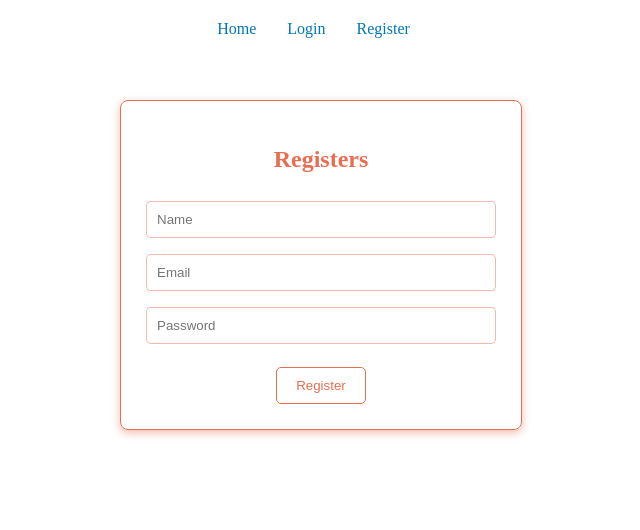
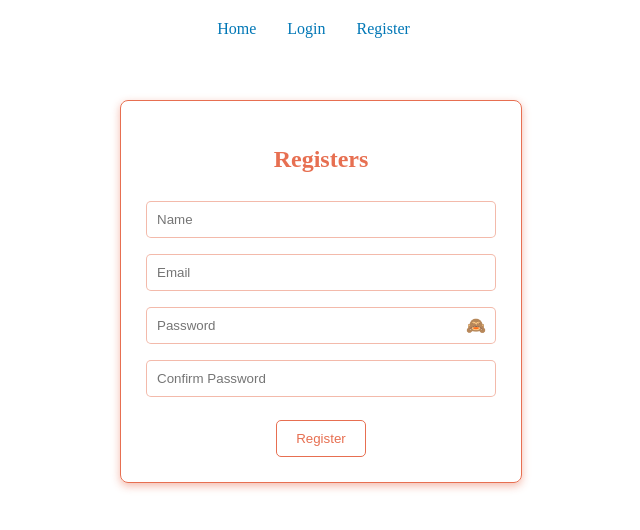
Before and after one commit to Poongodi09/Sign-In-up, a React (Vite) app in the folder client/: page /register in a window 1280 px wide. Shown: the top 530 px of the page, without its empty margins (319-959 px from the left). Built offline with nearby package versions, Linux system fonts and the light colour scheme.

Commit message:
Added confirm password and show/hide password feature

```diff
--- a/client/src/pages/Login.jsx
+++ b/client/src/pages/Login.jsx
@@ -7,6 +7,7 @@ import "../styles/Auth.css";
 const Login = () => {
   const [email, setEmail] = useState("");
   const [password, setPassword] = useState("");
+  const [showPassword, setShowPassword] = useState(false); // 👁️ toggle
   const { login } = useContext(AuthContext);
   const navigate = useNavigate();
 
@@ -25,10 +26,30 @@ const Login = () => {
     <div className="auth-container">
       <h2>Login</h2>
       <form onSubmit={handleSubmit}>
-        <input type="email" placeholder="Email" value={email}
-          onChange={(e) => setEmail(e.target.value)} required />
-        <input type="password" placeholder="Password" value={password}
-          onChange={(e) => setPassword(e.target.value)} required />
+        <input
+          type="email"
+          placeholder="Email"
+          value={email}
+          onChange={(e) => setEmail(e.target.value)}
+          required
+        />
+
+        <div className="password-wrapper">
+          <input
+            type={showPassword ? "text" : "password"}
+            placeholder="Password"
+            value={password}
+            onChange={(e) => setPassword(e.target.value)}
+            required
+          />
+          <span
+            className="toggle-password"
+            onClick={() => setShowPassword(!showPassword)}
+          >
+            {showPassword ? "👁️" : "🙈"}
+          </span>
+        </div>
+
         <button type="submit">Login</button>
       </form>
     </div>
--- a/client/src/pages/Register.jsx
+++ b/client/src/pages/Register.jsx
@@ -7,10 +7,18 @@ const Register = () => {
   const [name, setName] = useState("");
   const [email, setEmail] = useState("");
   const [password, setPassword] = useState("");
+  const [confirmPassword, setConfirmPassword] = useState("");
+  const [showPassword, setShowPassword] = useState(false);
   const navigate = useNavigate();
 
   const handleSubmit = async (e) => {
     e.preventDefault();
+
+    if (password !== confirmPassword) {
+      alert("Passwords do not match!");
+      return;
+    }
+
     try {
       await axios.post("https://sign-in-up-backend-1w61.onrender.com/api/auth/register", {
         name,
@@ -42,13 +50,33 @@ const Register = () => {
           onChange={(e) => setEmail(e.target.value)}
           required
         />
+
+        <div className="password-wrapper">
           <input
-          type="password"
+            type={showPassword ? "text" : "password"}
             placeholder="Password"
             value={password}
             onChange={(e) => setPassword(e.target.value)}
             required
           />
+          <span
+            className="toggle-password"
+            onClick={() => setShowPassword(!showPassword)}
+          >
+            {showPassword ? "👁️" : "🙈"}
+          </span>
+        </div>
+
+        <div className="password-wrapper">
+          <input
+            type={showPassword ? "text" : "password"}
+            placeholder="Confirm Password"
+            value={confirmPassword}
+            onChange={(e) => setConfirmPassword(e.target.value)}
+            required
+          />
+        </div>
+
         <button type="submit">Register</button>
       </form>
     </div>
--- a/client/src/styles/Auth.css
+++ b/client/src/styles/Auth.css
@@ -45,3 +45,22 @@
   color: #e76f51;
   box-shadow: 0px 3px 8px #e76f517a
 }
+
+
+.password-wrapper {
+  position: relative;
+  display: flex;
+  align-items: center;
+}
+
+.password-wrapper input {
+  width: 100%;
+  padding-right: 30px;
+}
+
+.toggle-password {
+  position: absolute;
+  right: 10px;
+  cursor: pointer;
+  user-select: none;
+}
```
Lines whose indentation alone changed are shown as unchanged.
